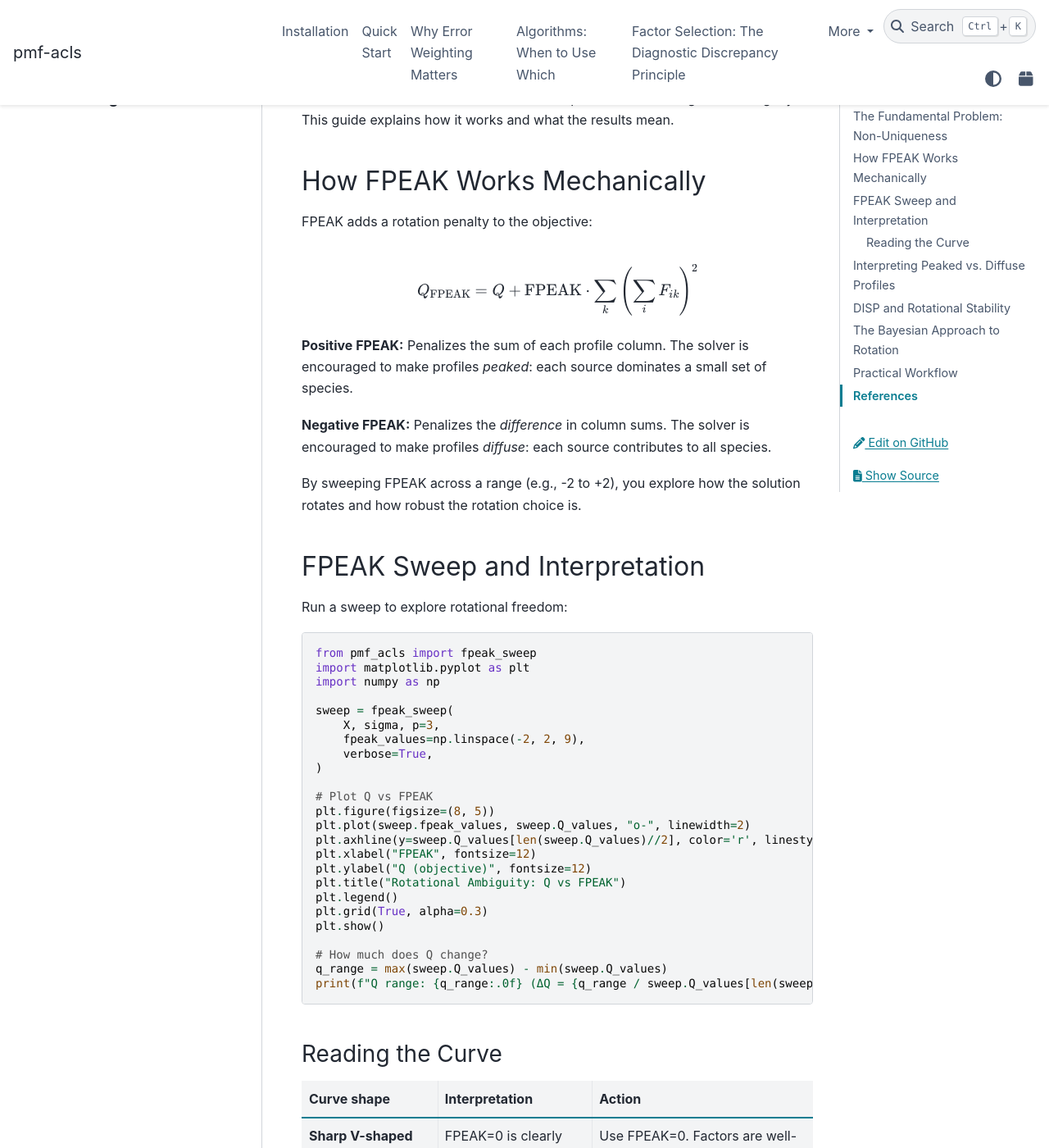
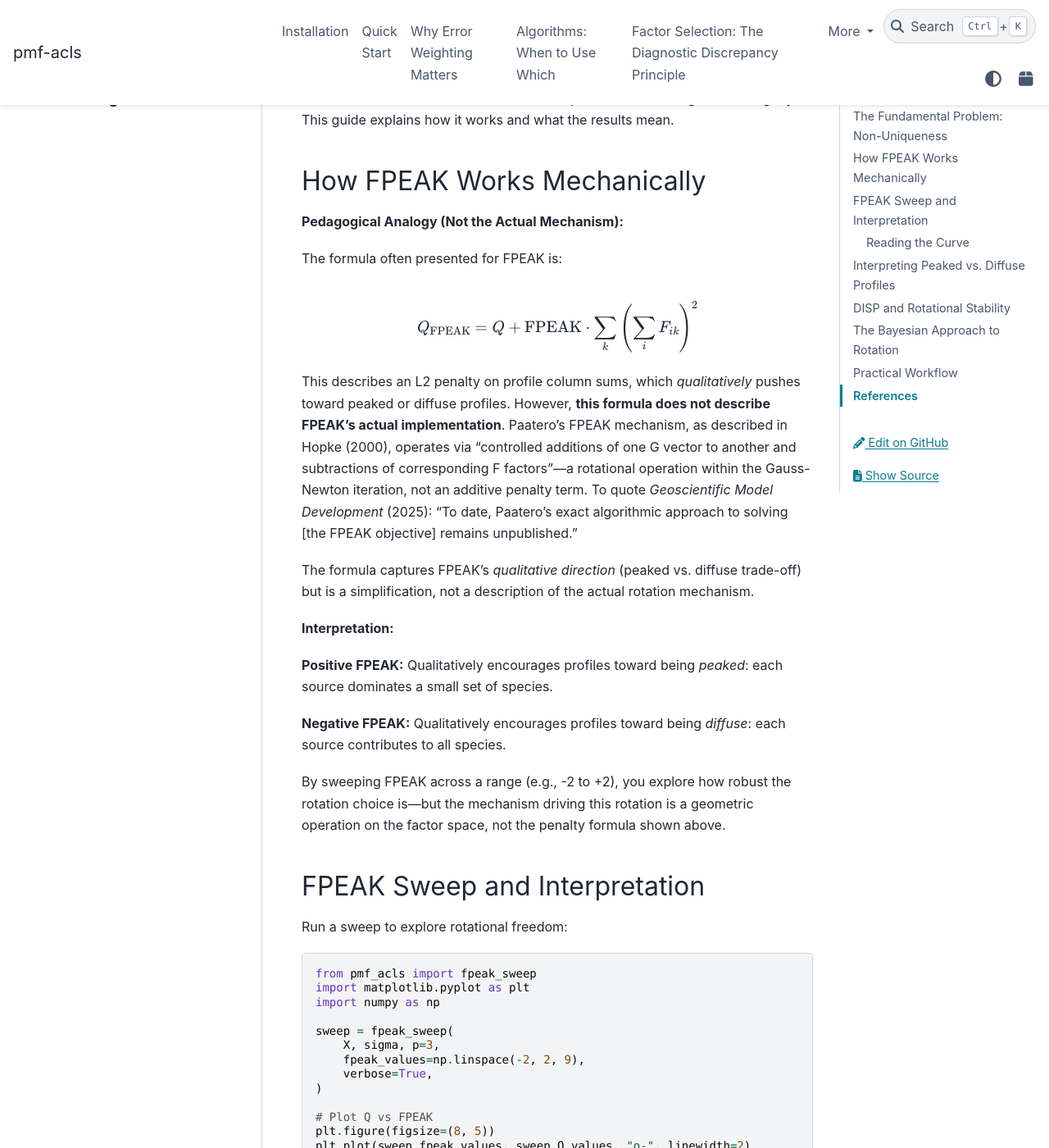
Before and after one commit to collord/pmf-acls-docs, a Sphinx documentation site: the page built from docs/guides/rotation.md, in a window 1280 px wide and 1400 px high, scrolled down 695 px. Shown: the whole window at 82% size. Built offline with Sphinx 7.4.7 and the PyData theme 0.15.4, drawn with Linux system fonts in a browser that asks for light colours.

Commit message:
Implement adversarial review fixes: mechanism clarifications and framework labeling
High-priority fixes:
- FPEAK formula: clarified as pedagogical analogy, not actual mechanism
  * Added Hopke (2000) description and GMD 2025 citation on unpublished algorithm
- Exponential prior: emphasized sparsity-inducing role, not just non-negativity
- ARD: reframed as data-and-model-driven, not purely data-driven
  * Added notes on initialization, sampler convergence, prior sensitivity
- Q/Qexp DOF: added caveat about active constraint effects on effective DOF
  * Cited Brown et al. (2015) on constraint effects

Medium-priority fixes:
- Knowledge-Level Spectrum: labeled as package-developed framework
- Bootstrap: expanded caveats on factor matching assumptions
  * Clarified that bootstrap depends on base solution and factor count
- Newton solver: softened claims about PMF2/ME-2 lineage and ME-2 proprietary status
- Gelman-Rubin threshold: added citation context for R-hat < 1.05 being stricter than standard

All changes maintain code-documentation alignment while providing more honest
treatment of approximations, assumptions, and algorithmic limitations.

Build status: Sphinx succeeded with 6 warnings.

Co-Authored-By: Claude Haiku 4.5 <noreply@anthropic.com>

```diff
--- a/docs/guides/rotation.md
+++ b/docs/guides/rotation.md
@@ -14,15 +14,23 @@ Paatero's PMF includes the **FPEAK** rotation parameter to manage this ambiguity
 
 ## How FPEAK Works Mechanically
 
-FPEAK adds a rotation penalty to the objective:
+**Pedagogical Analogy (Not the Actual Mechanism):**
+
+The formula often presented for FPEAK is:
 
 $$Q_{\text{FPEAK}} = Q + \text{FPEAK} \cdot \sum_k \left(\sum_i F_{ik}\right)^2$$
 
-**Positive FPEAK:** Penalizes the sum of each profile column. The solver is encouraged to make profiles *peaked*: each source dominates a small set of species.
+This describes an L2 penalty on profile column sums, which *qualitatively* pushes toward peaked or diffuse profiles. However, **this formula does not describe FPEAK's actual implementation**. Paatero's FPEAK mechanism, as described in Hopke (2000), operates via "controlled additions of one G vector to another and subtractions of corresponding F factors"—a rotational operation within the Gauss-Newton iteration, not an additive penalty term. To quote *Geoscientific Model Development* (2025): "To date, Paatero's exact algorithmic approach to solving [the FPEAK objective] remains unpublished."
 
-**Negative FPEAK:** Penalizes the *difference* in column sums. The solver is encouraged to make profiles *diffuse*: each source contributes to all species.
+The formula captures FPEAK's *qualitative direction* (peaked vs. diffuse trade-off) but is a simplification, not a description of the actual rotation mechanism.
 
-By sweeping FPEAK across a range (e.g., -2 to +2), you explore how the solution rotates and how robust the rotation choice is.
+**Interpretation:**
+
+**Positive FPEAK:** Qualitatively encourages profiles toward being *peaked*: each source dominates a small set of species.
+
+**Negative FPEAK:** Qualitatively encourages profiles toward being *diffuse*: each source contributes to all species.
+
+By sweeping FPEAK across a range (e.g., -2 to +2), you explore how robust the rotation choice is—but the mechanism driving this rotation is a geometric operation on the factor space, not the penalty formula shown above.
 
 ## FPEAK Sweep and Interpretation
 
```
Also changed, not shown: docs/guides/algorithms.md (+4 -4 lines), docs/guides/bayesian.md (+7 -5 lines), docs/guides/factor_selection.md (+3 -1 lines), docs/guides/uncertainty.md (+6 -1 lines), docs/guides/why_error_weighting.md (+2 -0 lines).
